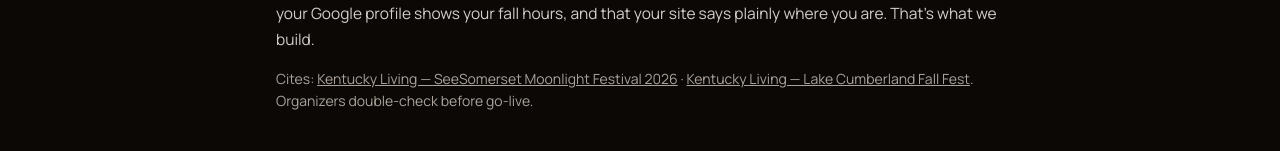
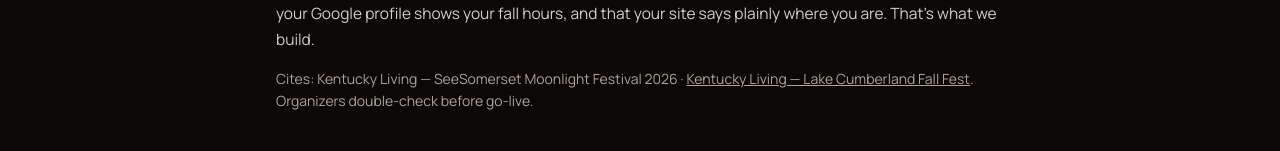
Before and after one commit to muhgits77/bluegrass-digital-forge-g, a Next.js app: page /blog/late-oct-lake-house-week in a window 1280 px wide. Shown: the part 438-589 px from the top of the page. Built offline with nearby package versions, Linux system fonts and the light colour scheme.

Commit message:
Drop the dead Moonlight Festival Kentucky Living link
The Kentucky Living event page now 404s. Keep the citation text on the late-October lake house week post, and leave the Fall Fest citation linked.

```diff
--- a/app/blog/late-oct-lake-house-week/page.tsx
+++ b/app/blog/late-oct-lake-house-week/page.tsx
@@ -56,15 +56,7 @@ export default function LateOctLakeHouseWeekPost() {
         </p>
 
         <p className="mt-4 text-[14px] text-[var(--text-muted)]">
-          Cites:{" "}
-          <a
-            href="https://www.kentuckyliving.com/event/seesomerset-moonlight-festival-2026"
-            target="_blank"
-            rel="noopener noreferrer"
-            className="underline hover:text-[var(--gold-light)]"
-          >
-            Kentucky Living — SeeSomerset Moonlight Festival 2026
-          </a>
+          Cites: Kentucky Living — SeeSomerset Moonlight Festival 2026
           {" · "}
           <a
             href="https://www.kentuckyliving.com/event/lake-cumberland-fall-fest"
```
